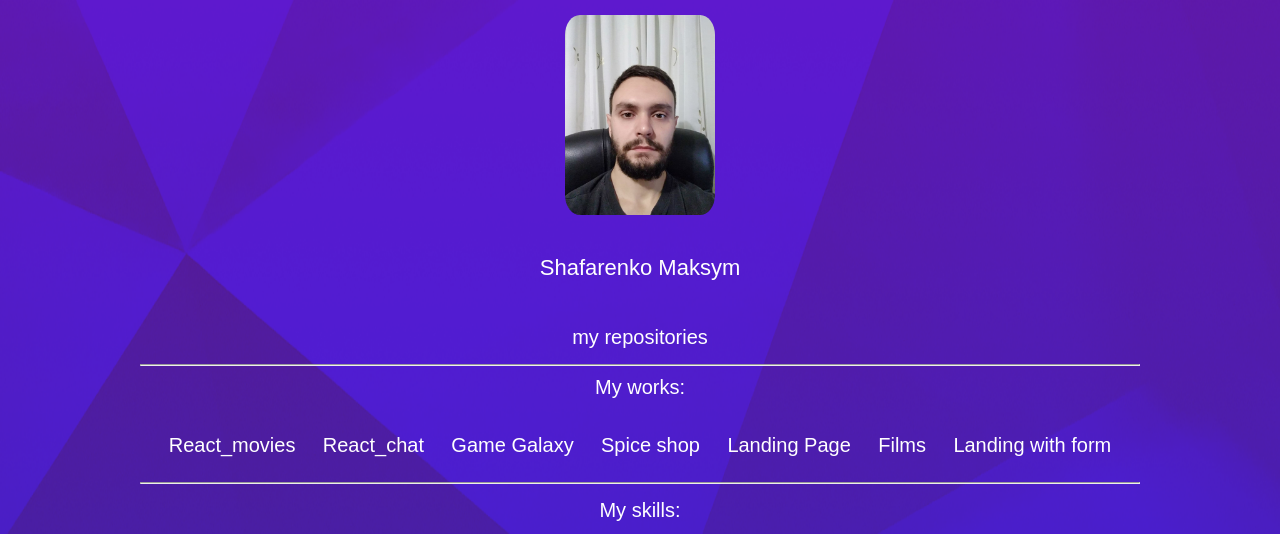
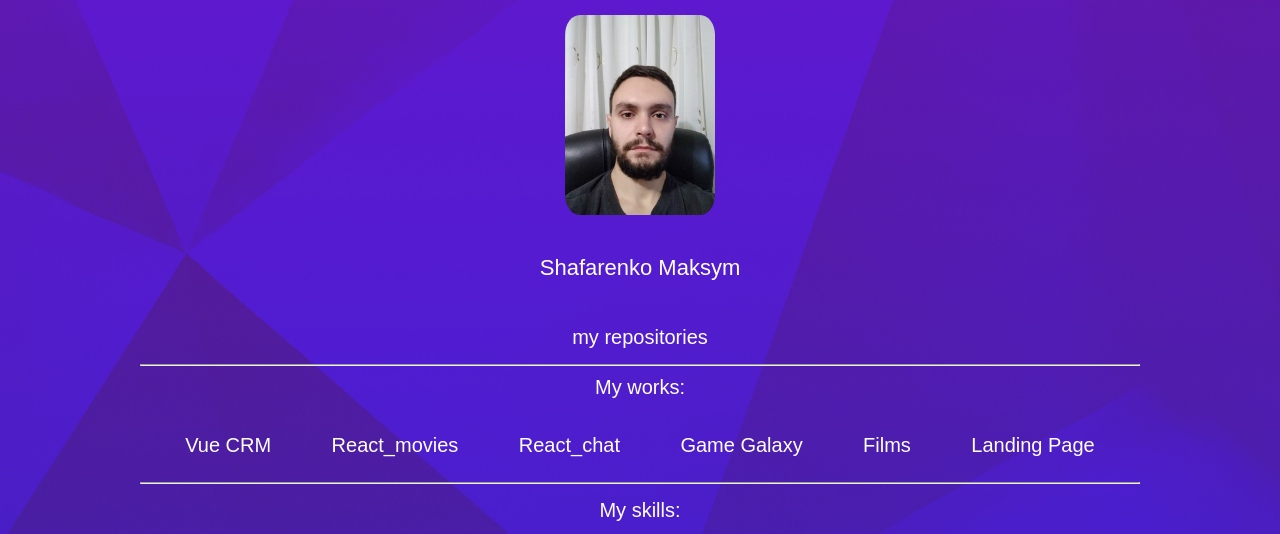
Before and after one commit to shkaf4uk/shkaf4uk.github.io, a plain HTML site: page my_profile/index.html in a window 1280 px wide. Shown: the top 534 px of the page. Drawn offline with Linux system fonts and the light colour scheme.

Commit message:
add link vue crm
and delete old LP

```diff
--- a/my_profile/index.html
+++ b/my_profile/index.html
@@ -1,9 +1,11 @@
 <html>
+
 <head>
     <meta charset="utf-8">
     <title>My profile</title>
     <link href="assets/css/main.css" type="text/css" rel="stylesheet">
 </head>
+
 <body>
     <section class="welcome">
         <div class="header_bg">
@@ -24,13 +26,12 @@
                 My works:
             </div>
             <div class="my__works flex aic jcsa">
+                <a href="https://vue-crm-project-d2fa9.web.app/" target=»_blank>Vue CRM</a>
                 <a href="https://shkaf4uk.github.io/my-app/" target=»_blank>React_movies</a>
                 <a href="https://shkaf4uk.github.io/my-app-chat/" target=»_blank>React_chat</a>
                 <a href="https://shkaf4uk.github.io/game_galaxian_v0.9.4/" target=»_blank>Game Galaxy</a>
-            <a href="http://cd01909.tmweb.ru/" target=»_blank>Spice shop</a>
-            <a href="https://shkaf4uk.github.io/landing_page_1/" target=»_blank>Landing Page</a>
                 <a href="https://shkaf4uk.github.io/kino/" target=»_blank>Films</a>
-            <a href="https://shkaf4uk.github.io/landing_page_2/" target=»_blank>Landing with form</a>
+                <a href="https://shkaf4uk.github.io/landing_page_2/" target=»_blank>Landing Page</a>
             </div>
             <hr>
             <div class="my__skills flex jcc">
@@ -56,4 +57,5 @@
     </section>
 
 </body>
+
 </html>
```
Lines whose indentation alone changed are shown as unchanged.
